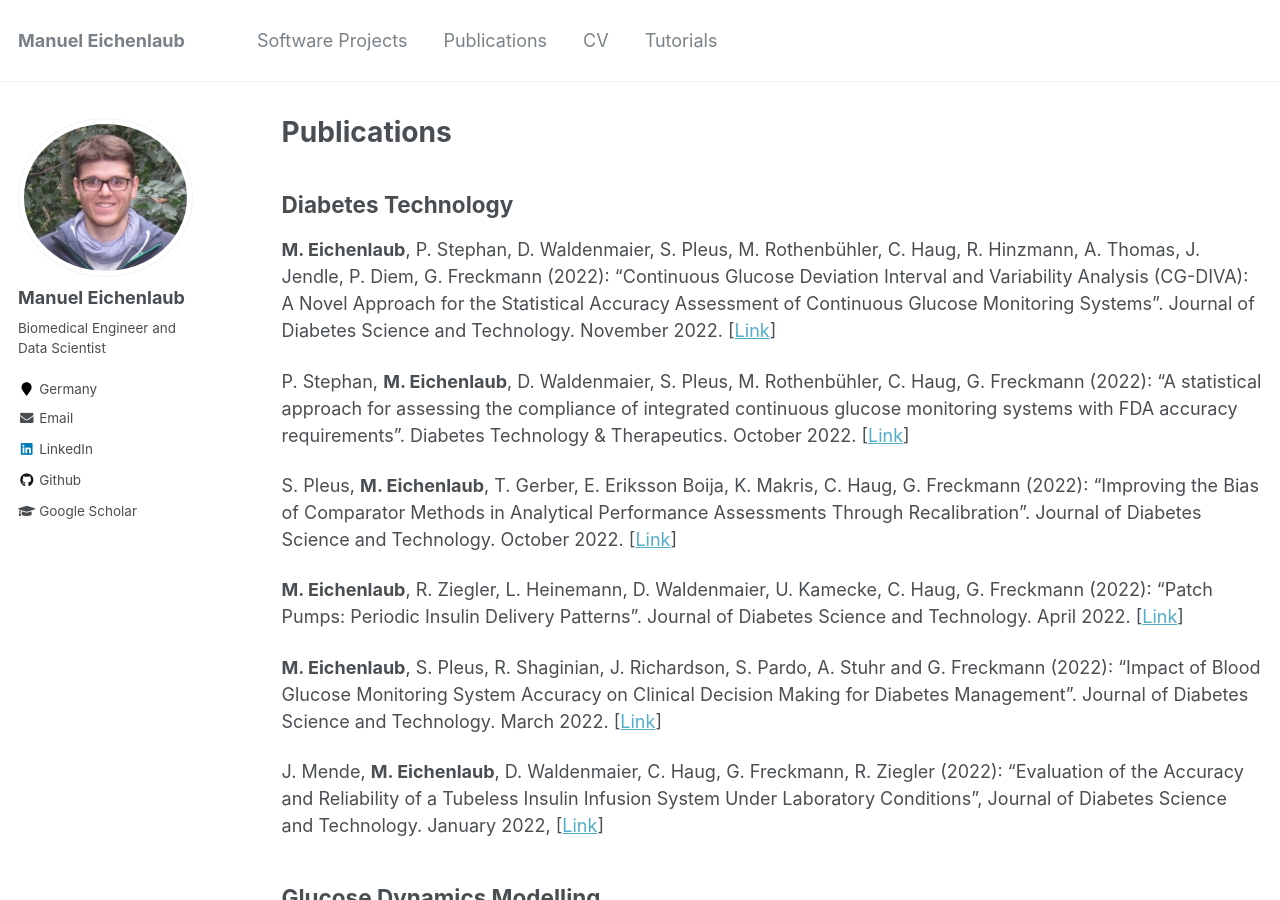
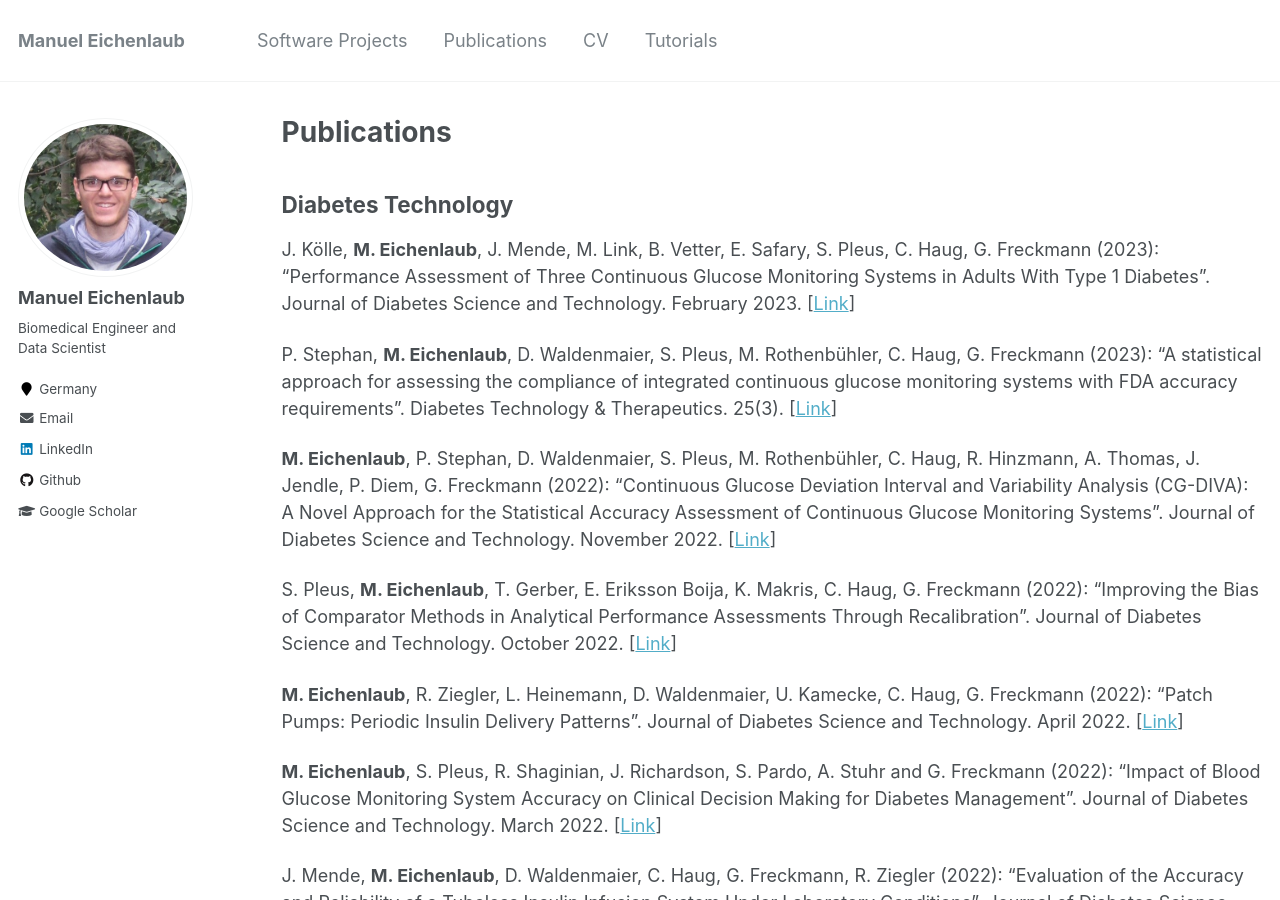
Before and after one commit to manueich/manueich.github.io, a Jekyll site: the page built from _pages/publications.md, in a window 1280 px wide and 900 px high. Built offline with Jekyll 4.4.1, drawn with Linux system fonts in a browser that asks for light colours.

Commit message:
Update publications.md

```diff
--- a/_pages/publications.md
+++ b/_pages/publications.md
@@ -7,10 +7,12 @@ author_profile: true
 
 Diabetes Technology
 ------
+J. Kölle, **M. Eichenlaub**, J. Mende, M. Link, B. Vetter, E. Safary, S. Pleus, C. Haug, G. Freckmann (2023): "Performance Assessment of Three Continuous Glucose Monitoring Systems in Adults With Type 1 Diabetes". Journal of Diabetes Science and Technology. February 2023. \[[Link](https://journals.sagepub.com/doi/10.1177/19322968231159657)\]
+
+P. Stephan, **M. Eichenlaub**, D. Waldenmaier, S. Pleus, M. Rothenbühler, C. Haug, G. Freckmann (2023): "A statistical approach for assessing the compliance of
+integrated continuous glucose monitoring systems with FDA accuracy requirements". Diabetes Technology & Therapeutics. 25(3). \[[Link](https://www.liebertpub.com/doi/10.1089/dia.2022.0331)\]
+
 **M. Eichenlaub**, P. Stephan, D. Waldenmaier, S. Pleus, M. Rothenbühler, C. Haug, R. Hinzmann, A. Thomas, J. Jendle, P. Diem, G. Freckmann (2022): "Continuous Glucose Deviation Interval and Variability Analysis (CG-DIVA): A Novel Approach for the Statistical Accuracy Assessment of Continuous Glucose Monitoring Systems". Journal of Diabetes Science and Technology. November 2022. \[[Link](https://journals.sagepub.com/doi/10.1177/19322968221134639)\]
-
-P. Stephan, **M. Eichenlaub**, D. Waldenmaier, S. Pleus, M. Rothenbühler, C. Haug, G. Freckmann (2022): "A statistical approach for assessing the compliance of
-integrated continuous glucose monitoring systems with FDA accuracy requirements". Diabetes Technology & Therapeutics. October 2022. \[[Link](https://www.liebertpub.com/doi/10.1089/dia.2022.0331)\]
 
 S. Pleus, **M. Eichenlaub**, T. Gerber, E. Eriksson Boija, K. Makris, C. Haug, G. Freckmann (2022): "Improving the Bias of Comparator Methods in Analytical Performance Assessments Through Recalibration". Journal of Diabetes Science and Technology. October 2022. \[[Link](https://journals.sagepub.com/doi/10.1177/19322968221133107)\]
 
```
